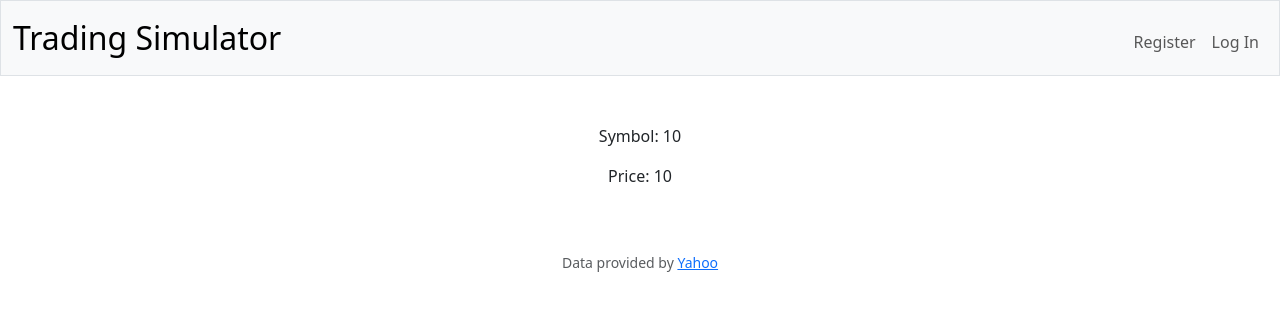
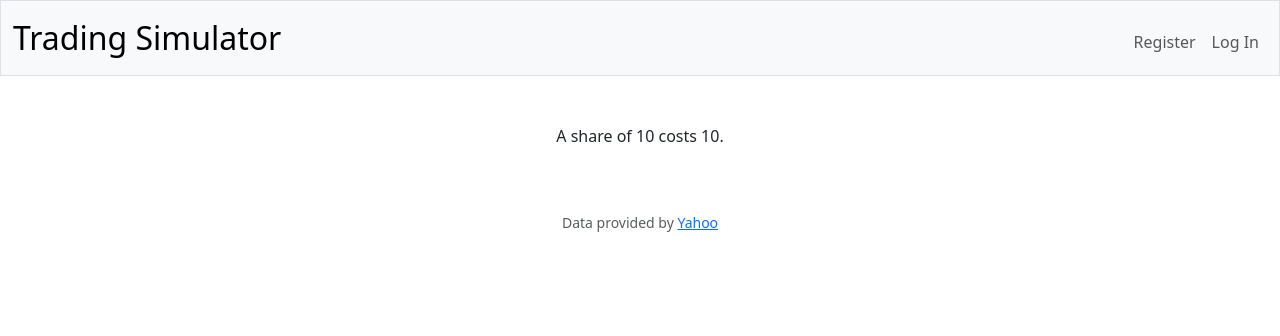
Before and after one commit to HabibMollah/flask-trading-simulator, a Flask app: template templates/quoted.html in a window 1280 px wide. Shown: the top 336 px of the page. Run offline with Flask 3, Linux system fonts and the light colour scheme; the template is opened without the code that fills it: most values are stand-ins (such as "Sample title", 1, 10 or a date in 2020); some libraries are stand-ins or nearby versions.

Commit message:
improve quoted ui

```diff
--- a/templates/quoted.html
+++ b/templates/quoted.html
@@ -1,5 +1,4 @@
 {% extends "layout.html" %} {% block title %} {{ symbol }} Quoted {% endblock %}
 {% block main %}
-<p>Symbol: {{ symbol }}</p>
-<p>Price: {{ price }}</p>
+<p>A share of {{ symbol }} costs {{ price }}.</p>
 {% endblock %}
```
